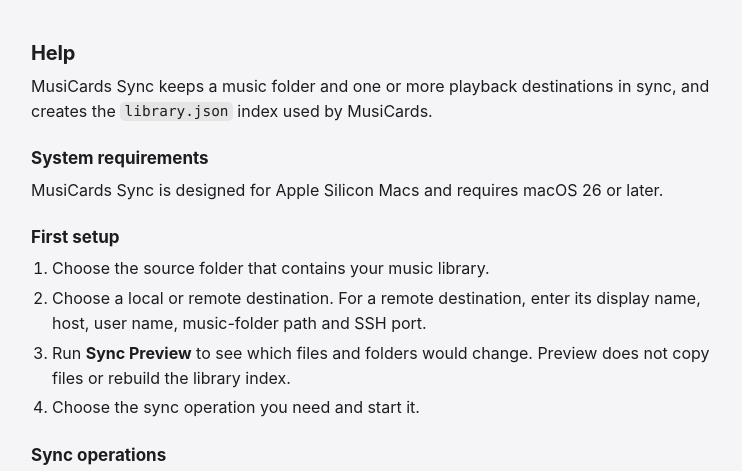
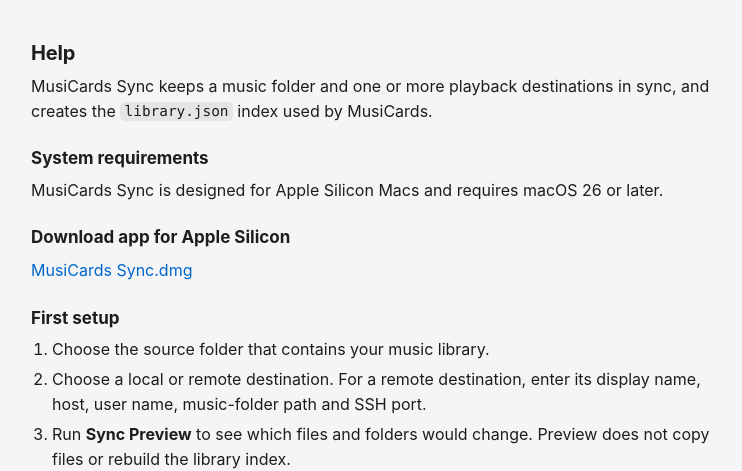
Before and after one commit to hildgyorgy/app-support, a plain HTML site: page musicards-sync/index.html in a window 1280 px wide. Shown: the part 348-819 px from the top of the page, without its empty margins (269-1011 px from the left). Drawn offline with Linux system fonts and the light colour scheme.

Commit message:
Update index.html

```diff
--- a/musicards-sync/index.html
+++ b/musicards-sync/index.html
@@ -21,6 +21,9 @@
 
     <h3>System requirements</h3>
     <p>MusiCards Sync is designed for Apple Silicon Macs and requires macOS 26 or later.</p>
+
+    <h3>Download app for Apple Silicon</h3>
+    <p class="support-link"><a href="https://hildgyorgy.github.io/app-support/musicards-sync/MusiCards Sync 1.0.dmg">MusiCards Sync.dmg</a></p>
 
     <h3>First setup</h3>
     <ol>
```
